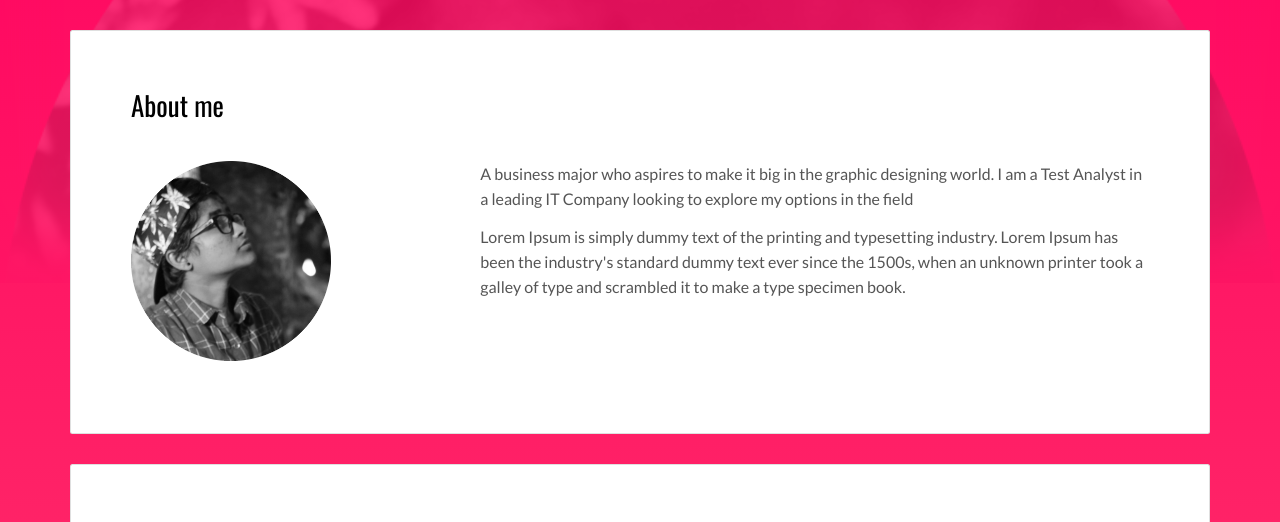
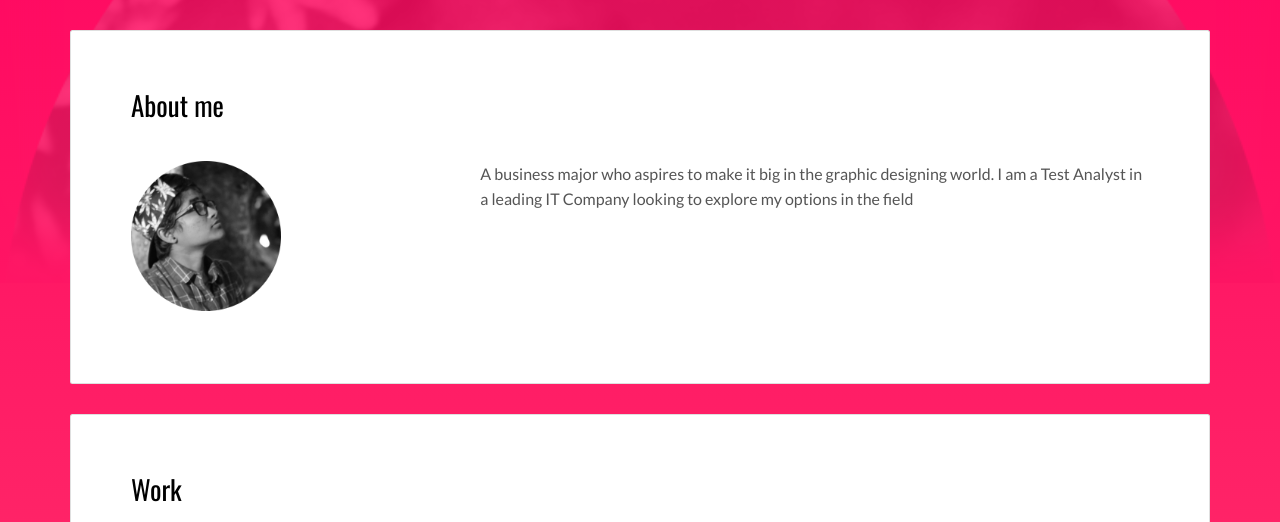
Before and after one commit to ishwaryasaran/port, a plain HTML site: page index.html in a window 1280 px wide. Shown: the part 277-799 px from the top of the page. Drawn offline with nearby package versions, Linux system fonts and the light colour scheme; files whose address does not match are found by name.

Commit message:
Update index.html

```diff
--- a/index.html
+++ b/index.html
@@ -57,12 +57,11 @@
             <h2>About me</h2>
             <div class="row">
               <div class="col-md-4">
-                <p><img src="assets\images\photo.png" class="img-responsive" alt="photo" width="200" height="200"></p>
+                <p><img src="assets\images\photo.png" class="img-responsive" alt="photo" width="150" height="150"></p>
               </div>
               <div class="col-md-8">
 
               <p>A business major who aspires to make it big in the graphic designing world. I am a Test Analyst in a leading IT Company looking to explore my options in the field</p>
-              <p>Lorem Ipsum is simply dummy text of the printing and typesetting industry. Lorem Ipsum has been the industry's standard dummy text ever since the 1500s, when an unknown printer took a galley of type and scrambled it to make a type specimen book.</p>
 
               </div>
             </div>
```
